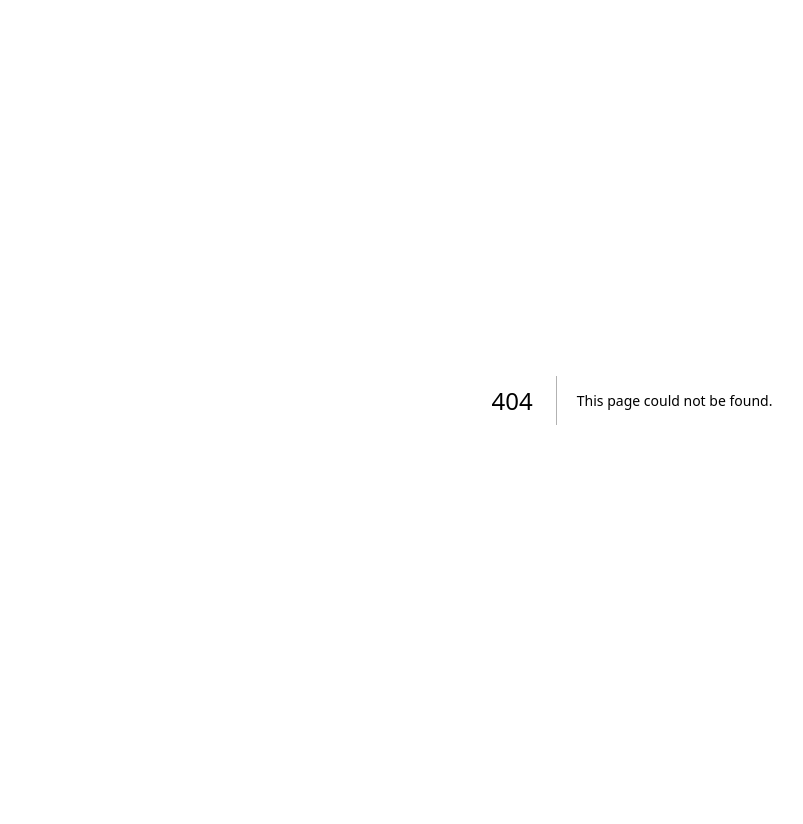
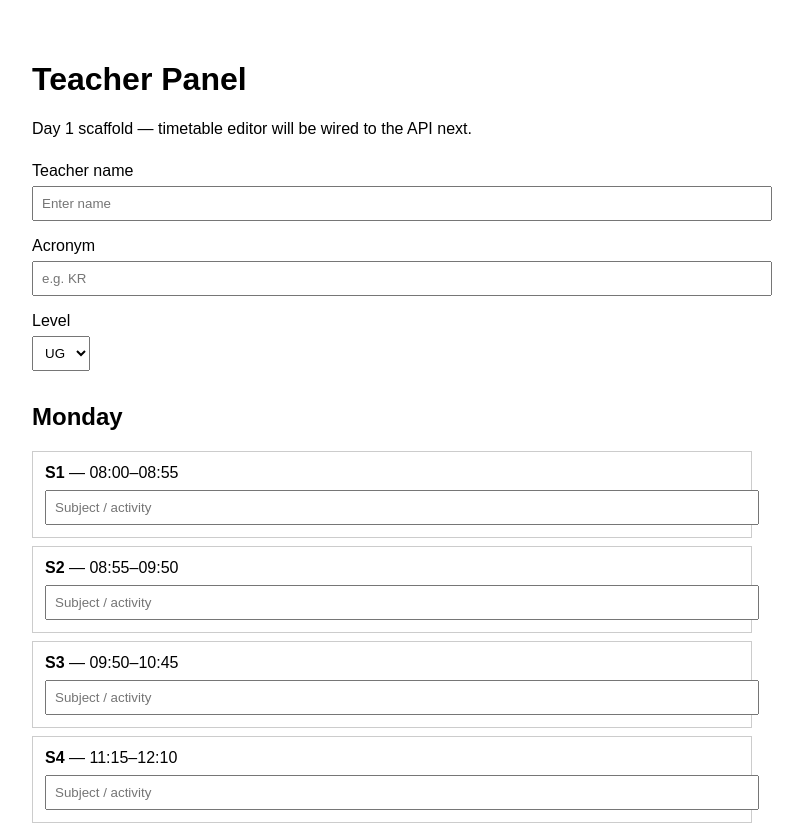
Before and after one commit to Koushik-ram-tech/teacher-availability-system, a Next.js app in the folder frontend/: page /teacher in a window 1280 px wide. Before the commit this address had no page. Shown: the top 824 px of the page, without its empty margins (8-811 px from the left). Before the commit the page ends 800 px from the top, so only its background shows below. Built offline with nearby package versions, Linux system fonts and the light colour scheme.

Commit message:
feat: add initial teacher timetable screen

```diff
--- /dev/null
+++ b/frontend/app/teacher/page.tsx
@@ -0,0 +1,51 @@
+const slots = [
+  ["S1", "08:00", "08:55"],
+  ["S2", "08:55", "09:50"],
+  ["S3", "09:50", "10:45"],
+  ["S4", "11:15", "12:10"],
+  ["S5", "12:10", "13:05"],
+  ["S6", "14:00", "14:55"],
+  ["S7", "14:55", "15:50"],
+  ["S8", "15:50", "16:45"],
+  ["S9", "16:45", "17:40"],
+] as const;
+
+export default function TeacherPage() {
+  return (
+    <main style={{ padding: 32, fontFamily: "Arial, sans-serif" }}>
+      <h1>Teacher Panel</h1>
+      <p>Day 1 scaffold — timetable editor will be wired to the API next.</p>
+      <section style={{ maxWidth: 720, marginTop: 24 }}>
+        <label>
+          Teacher name
+          <input style={{ display: "block", width: "100%", marginTop: 6, padding: 8 }} placeholder="Enter name" />
+        </label>
+        <label style={{ display: "block", marginTop: 16 }}>
+          Acronym
+          <input style={{ display: "block", width: "100%", marginTop: 6, padding: 8 }} placeholder="e.g. KR" />
+        </label>
+        <label style={{ display: "block", marginTop: 16 }}>
+          Level
+          <select style={{ display: "block", marginTop: 6, padding: 8 }}>
+            <option>UG</option>
+            <option>PG</option>
+          </select>
+        </label>
+      </section>
+
+      <h2 style={{ marginTop: 32 }}>Monday</h2>
+      <div style={{ display: "grid", gap: 8, maxWidth: 720 }}>
+        {slots.map(([code, start, end]) => (
+          <div key={code} style={{ border: "1px solid #ccc", padding: 12 }}>
+            <strong>{code}</strong> — {start}–{end}
+            <input
+              aria-label={`${code} activity`}
+              style={{ display: "block", width: "100%", marginTop: 8, padding: 8 }}
+              placeholder="Subject / activity"
+            />
+          </div>
+        ))}
+      </div>
+    </main>
+  );
+}
```
